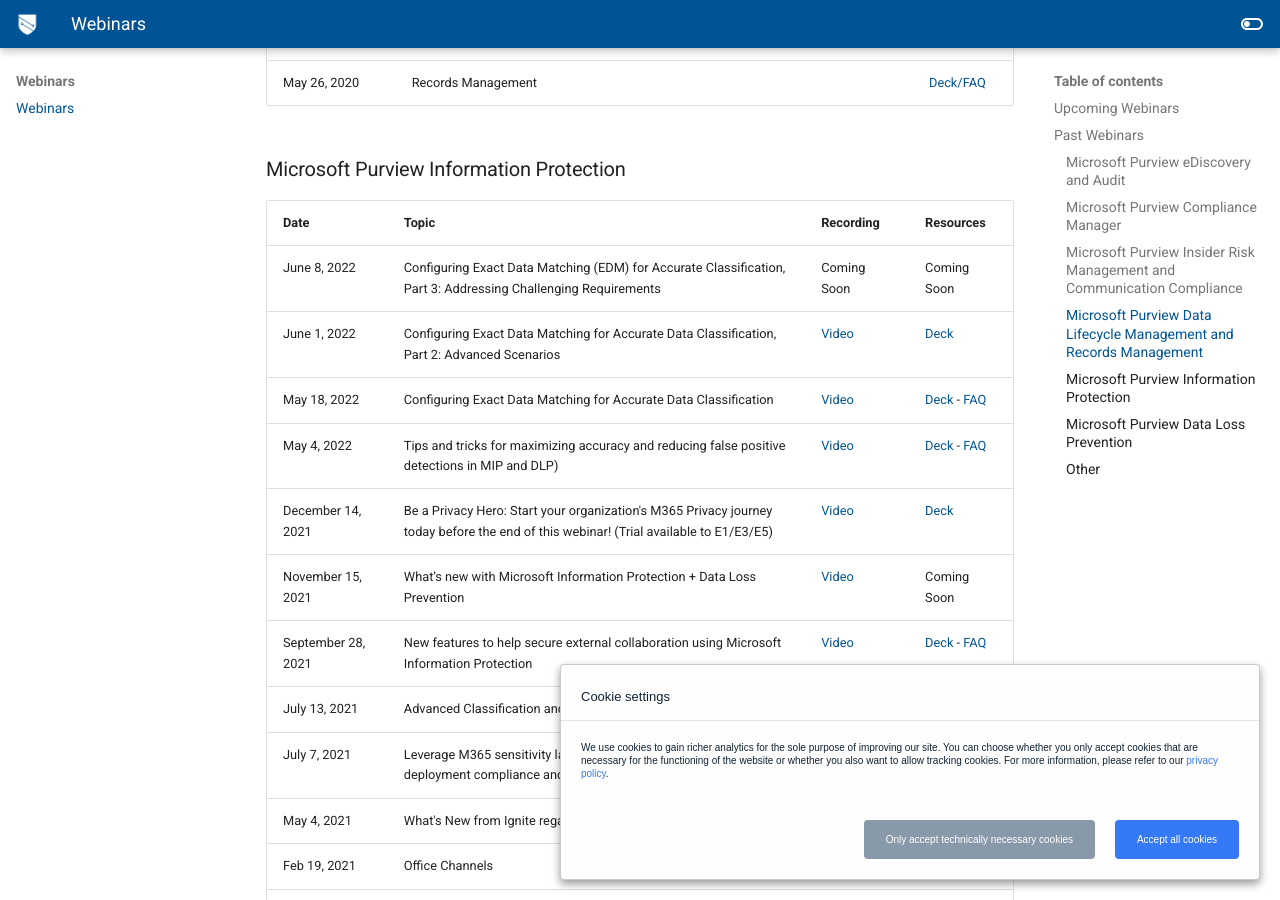
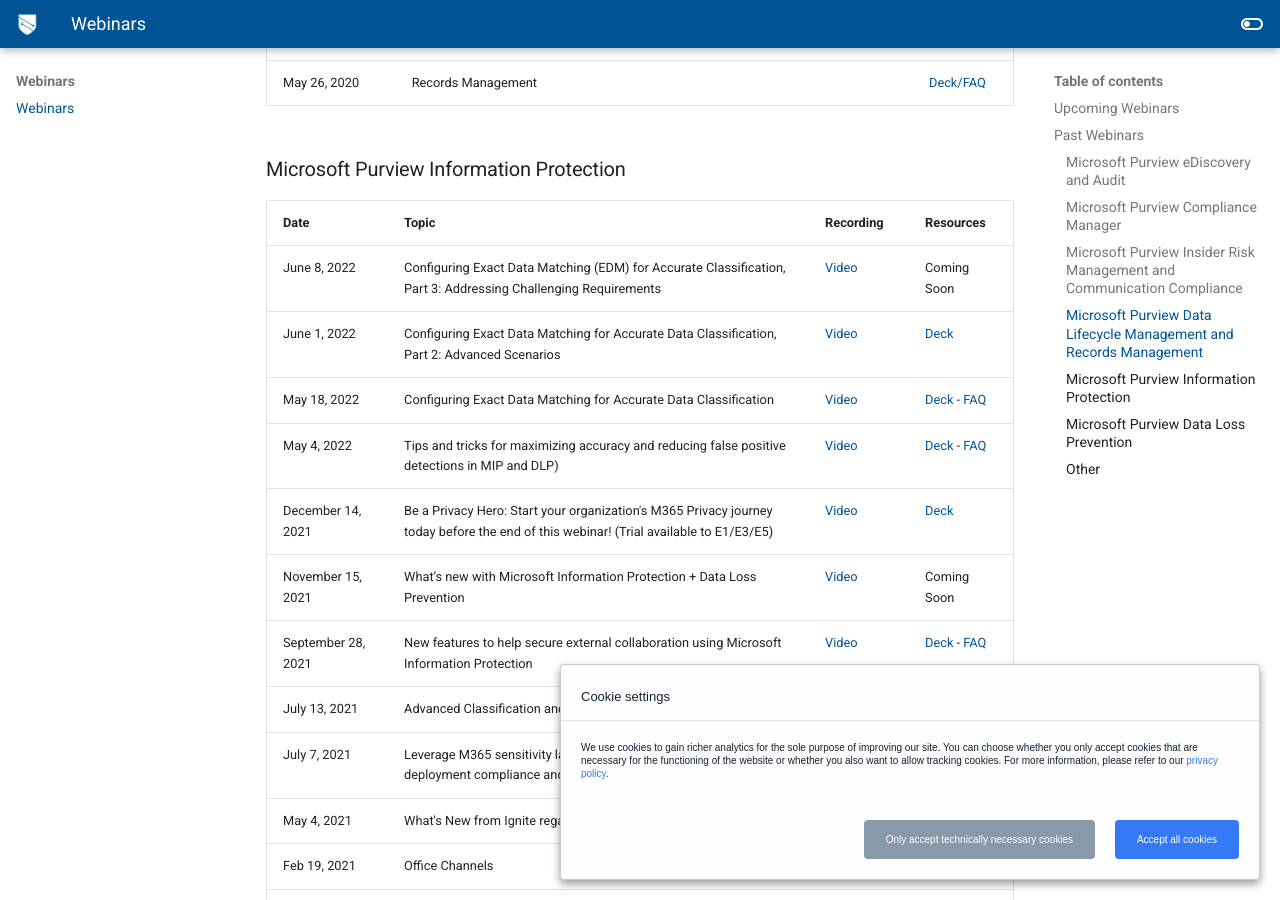
Before and after one commit to microsoft/ComplianceCxE, an MkDocs documentation site: the page built from docs/webinars.md, in a window 1280 px wide and 900 px high, scrolled down 2210 px. Built offline with MkDocs 1.6.1 and Material for MkDocs 9.7.7, drawn with Linux system fonts in a browser that asks for light colours; comment, search, counter and statistics services are not loaded.

Commit message:
Update webinars.md

```diff
--- a/docs/webinars.md
+++ b/docs/webinars.md
@@ -57,7 +57,7 @@
 
 |Date|Topic|Recording|Resources|
 |---|---|---|---|
-|June 8, 2022| Configuring Exact Data Matching (EDM) for Accurate Classification, Part 3: Addressing Challenging Requirements | Coming Soon |Coming Soon|
+|June 8, 2022| Configuring Exact Data Matching (EDM) for Accurate Classification, Part 3: Addressing Challenging Requirements | [Video](https://www.microsoft.com/en-us/videoplayer/embed/RE4Yls9)|Coming Soon|
 |June 1, 2022| Configuring Exact Data Matching for Accurate Data Classification, Part 2: Advanced Scenarios | [Video](https://www.microsoft.com/en-us/videoplayer/embed/RE4Yebs)|[Deck](../resources/files/Deploying EDM for accurate classification Part 2.pptx)|
 |May 18, 2022| Configuring Exact Data Matching for Accurate Data Classification | [Video](https://mipc.eventbuilder.com/event/61024)|[Deck](../resources/files/Configuring EDM for accurate classification.pdf) - [FAQ](../resources/files/Webinar FAQ - Configuring EDM for accurate data classification.docx)|
 |May 4, 2022| Tips and tricks for maximizing accuracy and reducing false positive detections in MIP and DLP)| [Video](https://www.microsoft.com/en-us/videoplayer/embed/RE4XUcD) | [Deck](../resources/files/Deck - Tips and tricks for reducing FPs.pdf) - [FAQ](../resources/files/Webinar FAQ - Tips and tricks for maximizing accuracy and reducing false positive detections in MIP and DLP.docx)|
```
